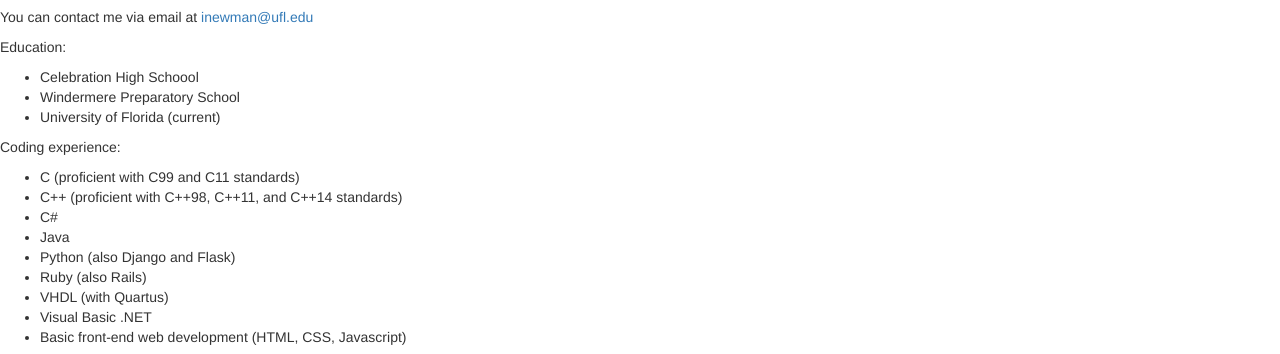
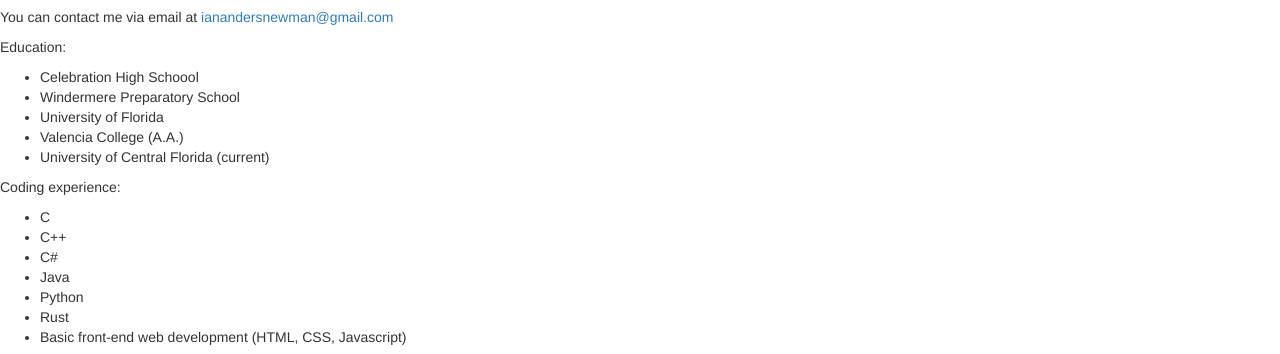
Before and after one commit to inewman/inewman.github.io, a plain HTML site: page index.html in a window 1280 px wide. Shown: the part 93-447 px from the top of the page. Drawn offline with nearby package versions, Linux system fonts and the light colour scheme.

Commit message:
Updated info.

```diff
--- a/index.html
+++ b/index.html
@@ -14,27 +14,26 @@
 	<body>
 		<h1>Hi, I'm Ian.</h1>
 		<p>I'm a Computer Engineering student with experience in Windows and mobile (iOS, Android, Windows) development.</p>
-		<p>You can contact me via email at <a href="mailto:inewman@ufl.edu">inewman@ufl.edu</a></p>
+		<p>You can contact me via email at <a href="mailto:ianandersnewman@gmail.com">ianandersnewman@gmail.com</a></p>
 		<p>Education:</p>
 		<ul>
 			<li>Celebration High Schoool</li>
 			<li>Windermere Preparatory School</li>
-			<li>University of Florida (current)</li>
+			<li>University of Florida</li>
+			<li>Valencia College (A.A.)</li>
+			<li>University of Central Florida (current)</li>
 		</ul>
 		<p>Coding experience:</p>
 		<ul>
-			<li>C (proficient with C99 and C11 standards)</li>
-			<li>C++ (proficient with C++98, C++11, and C++14 standards)</li>
+			<li>C</li>
+			<li>C++</li>
 			<li>C#</li>
 			<li>Java</li>
-			<li>Python (also Django and Flask)</li>
-			<li>Ruby (also Rails)</li>
-			<li>VHDL (with Quartus)</li>
-			<li>Visual Basic .NET</li>
+			<li>Python</li>
+			<li>Rust</li>
 			<li>Basic front-end web development (HTML, CSS, Javascript)</li>
 		</ul>
-		<p>Currently I am learning <i>Digital Logic</i> and <i>Data Structures and Algorithms</i>. On my own time, I am practicing full stack development and learning Mozilla's <a href="https://www.rust-lang.org/">Rust</a> language.</p>
-		<h6>This page is a placeholder. Expect a real site soon. <a href="http://github.com/inewman">GitHub</a></h6>
+		<h6>This page is a placeholder. Expect a real site soon.</h6>
 		<svg class="logo" width="250" height="250">
 			<path class="logo-parts" d="M240,10v230H10V10H240 M250,0H0v250h250V0L250,0z"/>
 			<polygon class="logo-parts" points="49.2,33.6 45.5,33.6 45.5,216.4 80.5,216.4 80.5,107.6 80.5,107.6 80.5,62.3"/>
```
